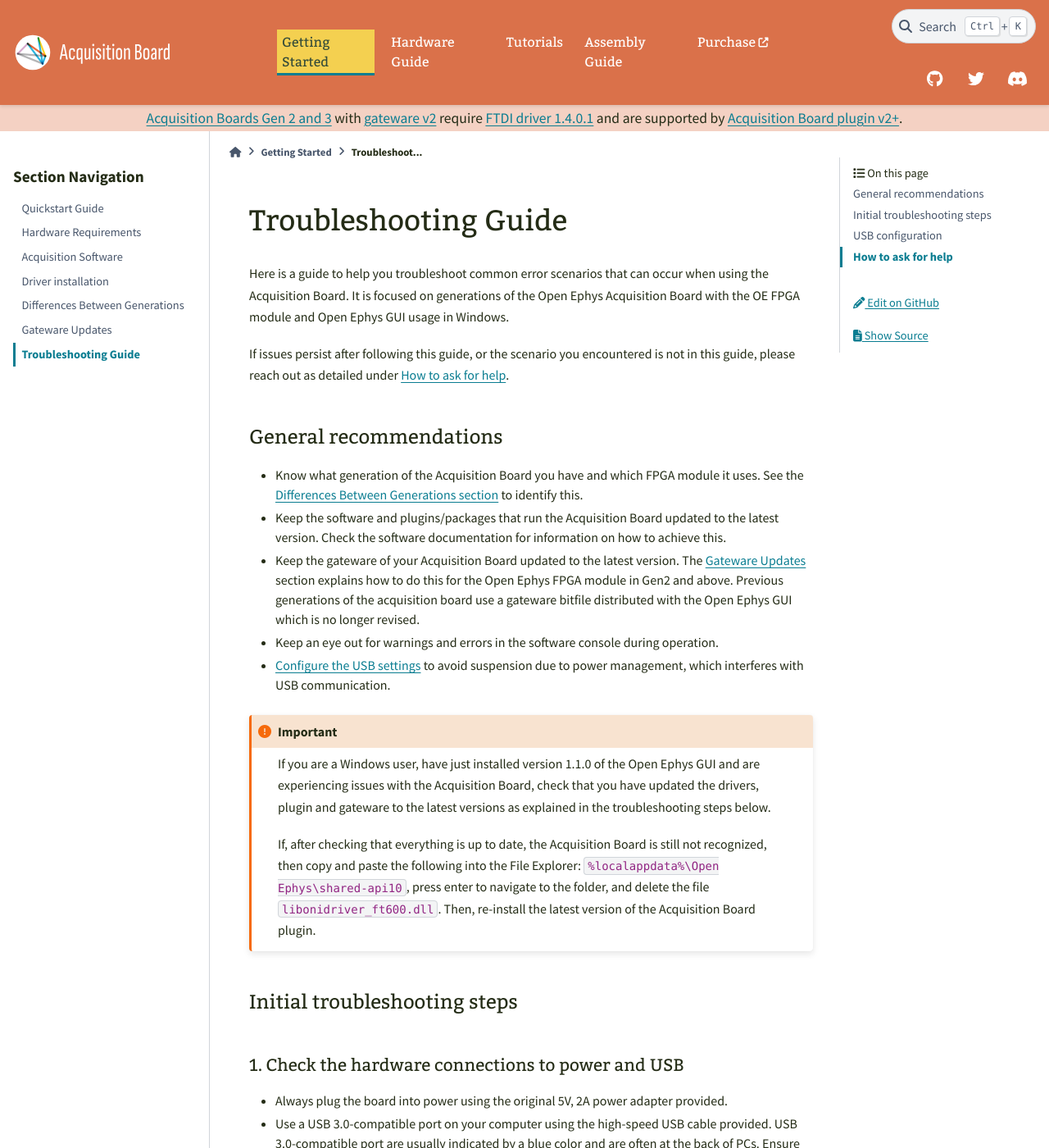
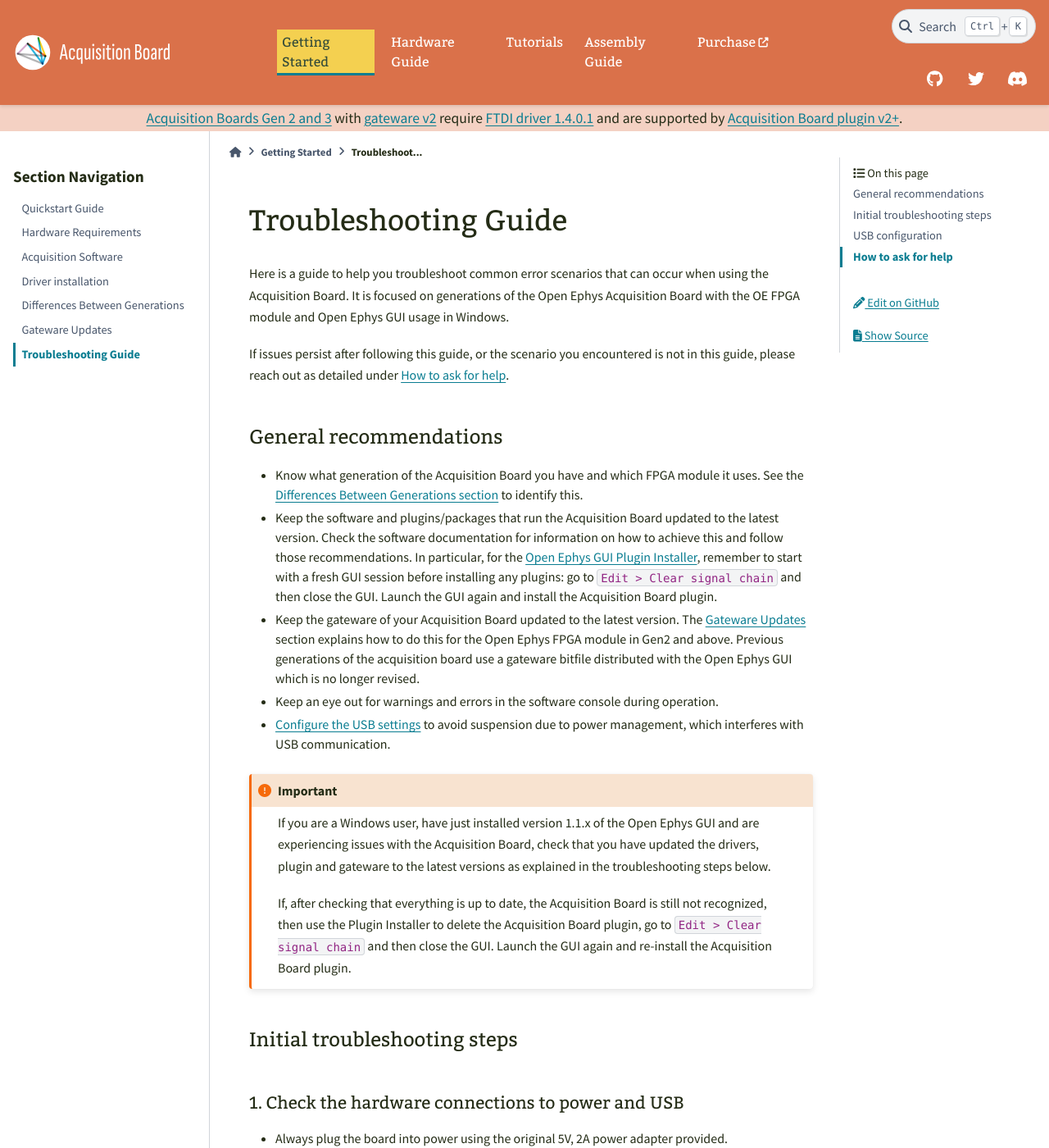
Before and after one commit to open-ephys/acq-board-docs, a Sphinx documentation site: the page built from source/User-Manual/Troubleshooting.rst, in a window 1280 px wide and 1400 px high. Shown: the whole window at 82% size. Built offline with Sphinx 7.4.7 and the PyData theme 0.15.4, drawn with Linux system fonts in a browser that asks for light colours.

Commit message:
add better bug mitigation strategy

```diff
--- a/source/User-Manual/Troubleshooting.rst
+++ b/source/User-Manual/Troubleshooting.rst
@@ -14,14 +14,14 @@
 ###################################
 
 - Know what generation of the Acquisition Board you have and which FPGA module it uses. See the :ref:`Differences Between Generations section <genids>` to identify this.
-- Keep the software and plugins/packages that run the Acquisition Board updated to the latest version. Check the software documentation for information on how to achieve this.
+- Keep the software and plugins/packages that run the Acquisition Board updated to the latest version. Check the software documentation for information on how to achieve this and follow those recommendations. In particular, for the `Open Ephys GUI Plugin Installer <https://open-ephys.github.io/gui-docs/User-Manual/Plugins/index.html#plugin-installer>`_, remember to start with a fresh GUI session before installing any plugins: go to :code:`Edit > Clear signal chain` and then close the GUI. Launch the GUI again and install the Acquisition Board plugin.
 - Keep the gateware of your Acquisition Board updated to the latest version. The :ref:`gwupdate` section explains how to do this for the Open Ephys FPGA module in Gen2 and above. Previous generations of the acquisition board use a gateware bitfile distributed with the Open Ephys GUI which is no longer revised.
 - Keep an eye out for warnings and errors in the software console during operation.
 - :ref:`Configure the USB settings <usb-config>` to avoid suspension due to power management, which interferes with USB communication.
 
-.. important:: If you are a Windows user, have just installed version 1.1.0 of the Open Ephys GUI and are experiencing issues with the Acquisition Board, check that you have updated the drivers, plugin and gateware to the latest versions as explained in the troubleshooting steps below.
+.. important:: If you are a Windows user, have just installed version 1.1.x of the Open Ephys GUI and are experiencing issues with the Acquisition Board, check that you have updated the drivers, plugin and gateware to the latest versions as explained in the troubleshooting steps below.
 
-    If, after checking that everything is up to date, the Acquisition Board is still not recognized, then copy and paste the following into the File Explorer: :code:`%localappdata%\\Open Ephys\\shared-api10`, press enter to navigate to the folder, and delete the file :code:`libonidriver_ft600.dll`. Then, re-install the latest version of the Acquisition Board plugin.
+    If, after checking that everything is up to date, the Acquisition Board is still not recognized, then use the Plugin Installer to delete the Acquisition Board plugin, go to :code:`Edit > Clear signal chain` and then close the GUI. Launch the GUI again and re-install the Acquisition Board plugin.
 
 .. _initial-troubleshooting:
 
```
